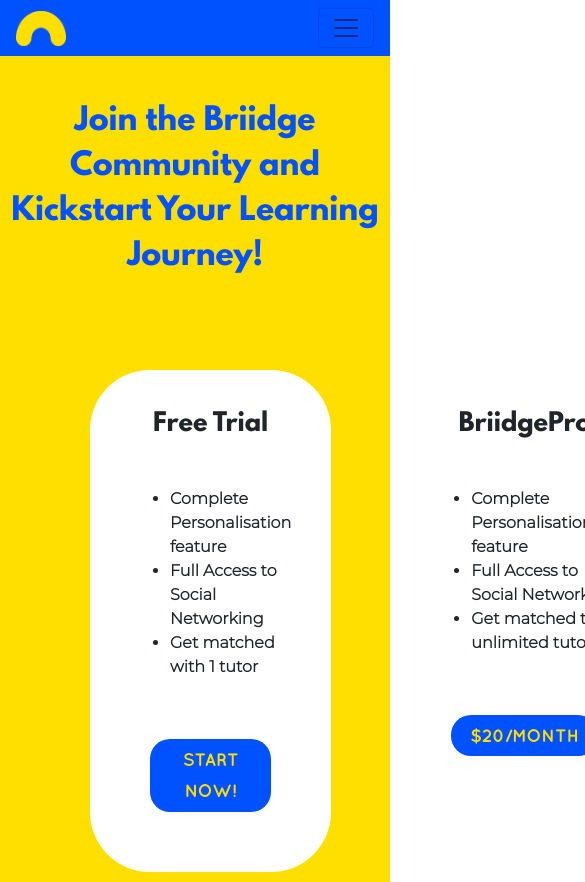
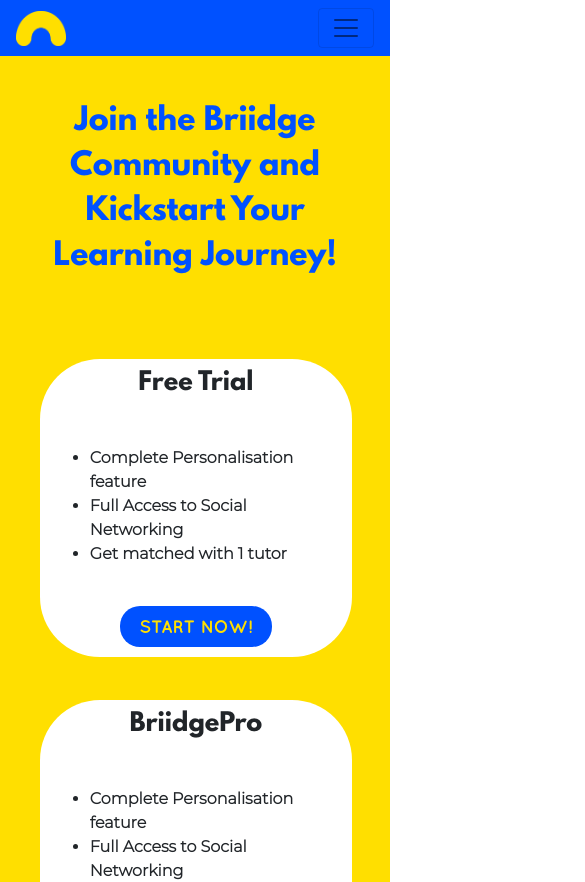
Before and after one commit to briidge-edu/briidge-frontend, a React (Create React App) app: page /planspage in a window 390 px wide. Shown: the top 882 px of the page, 585 px wide, since content can reach past the window. Built offline with nearby package versions, Linux system fonts and the light colour scheme.

Commit message:
made plans page more responsive to different screen sizes

```diff
--- a/src/pages/PlansPage.tsx
+++ b/src/pages/PlansPage.tsx
@@ -6,18 +6,23 @@
 import { Link } from 'react-router-dom';
 
 const useStyles = makeStyles((theme) => ({
+    root: {
+        backgroundColor:"#ffdf00",
+    },
+
     row: {
         display: "flex",
         justifyContent: "space-between",
-        margin: "30px 30px 0 30px",
         padding: 30,
-        paddingBottom: 100
+        paddingBottom: 100,
+        '@media (max-width: 1100px)': {
+            flexDirection: "column",
+        }
     },
 
     column: {
         flex: "100%",
         textAlign: "center",
-        backgroundColor:"#ffdf00"
     },
 
     input: {
@@ -34,17 +39,26 @@
         fontFamily:"LeagueSpartan",
         fontSize:30,
         color: "#0051FF",
-        paddingTop: 100
+        paddingTop: 100,
+        paddingLeft: "5%",
+        paddingRight: "5%"
     },
 
     box: {
         float: "left",
-        width: '400px',
+        width: '30%',
         backgroundColor: "#FFFFFF",
-        borderRadius:60,
+        borderRadius: 60,
         fontFamily:"LeagueSpartan",
-        padding: 40,
-        margin: 30
+        padding: "3%",
+        margin: "3%",
+        display: 'flex',
+        flexDirection: 'column',
+        alignItems: 'center',
+        '@media (max-width: 1100px)': {
+            width: '80vw',
+            marginTop: '10%'
+        },
     },
 
     content : {
@@ -53,7 +67,8 @@
         fontFamily: "Montserrat-Light",
         fontWeight: "bold",
         float: "left",
-        textAlign: "left"
+        textAlign: "left",
+        flex: 2
     },
 
     btn: {
@@ -63,7 +78,6 @@
         borderRadius: "20px",
         fontFamily: "Quicksand-Bold",
         padding: "5px 19px 5px 19px",
-        margin: 20
     }
 }));
 
@@ -71,7 +85,7 @@
     const classes = useStyles();
 
     return (
-        <div>
+        <div className={classes.root}>
             <NaviBar/>
             <div className={classes.column}>
                 <div>
```
